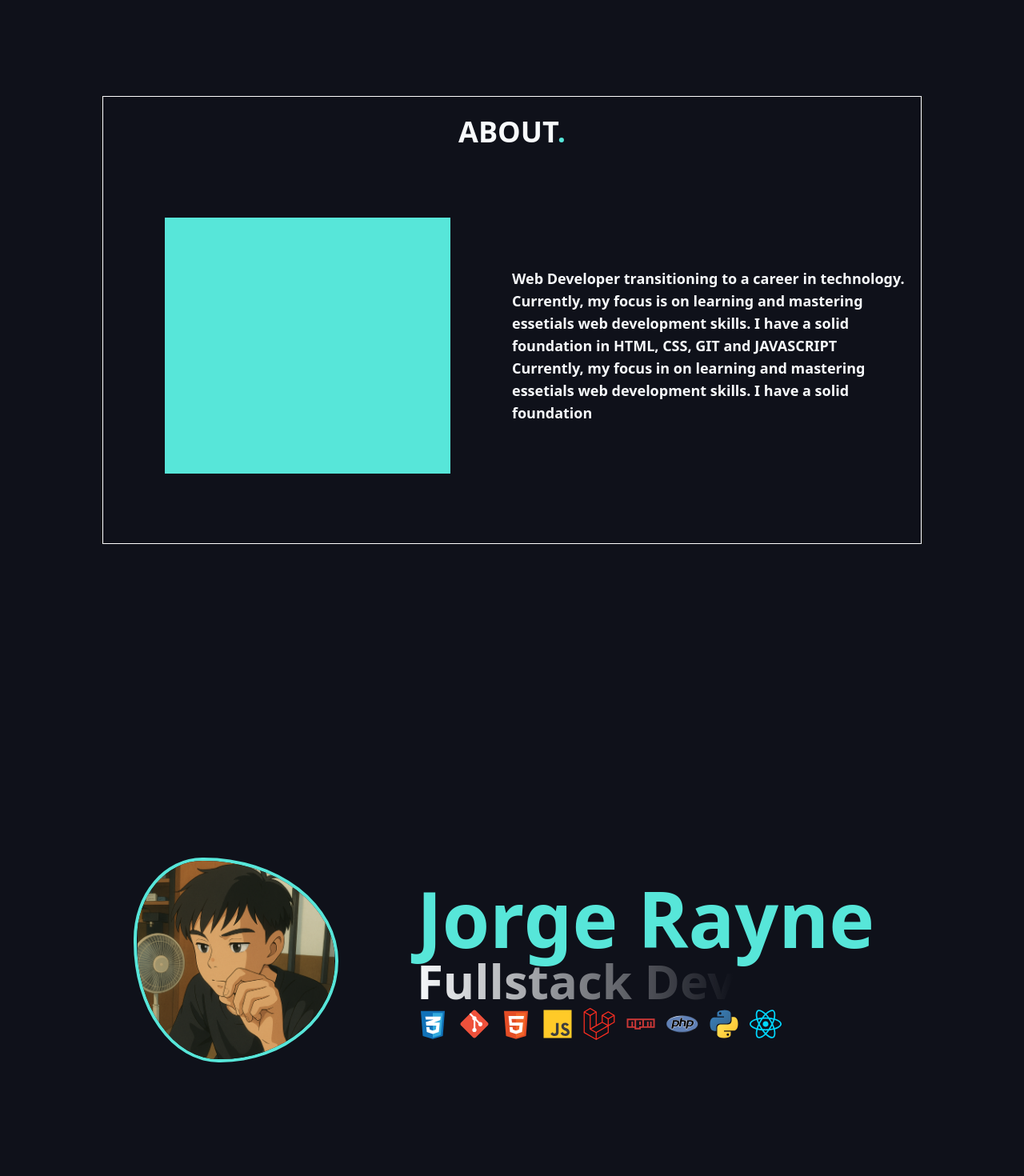
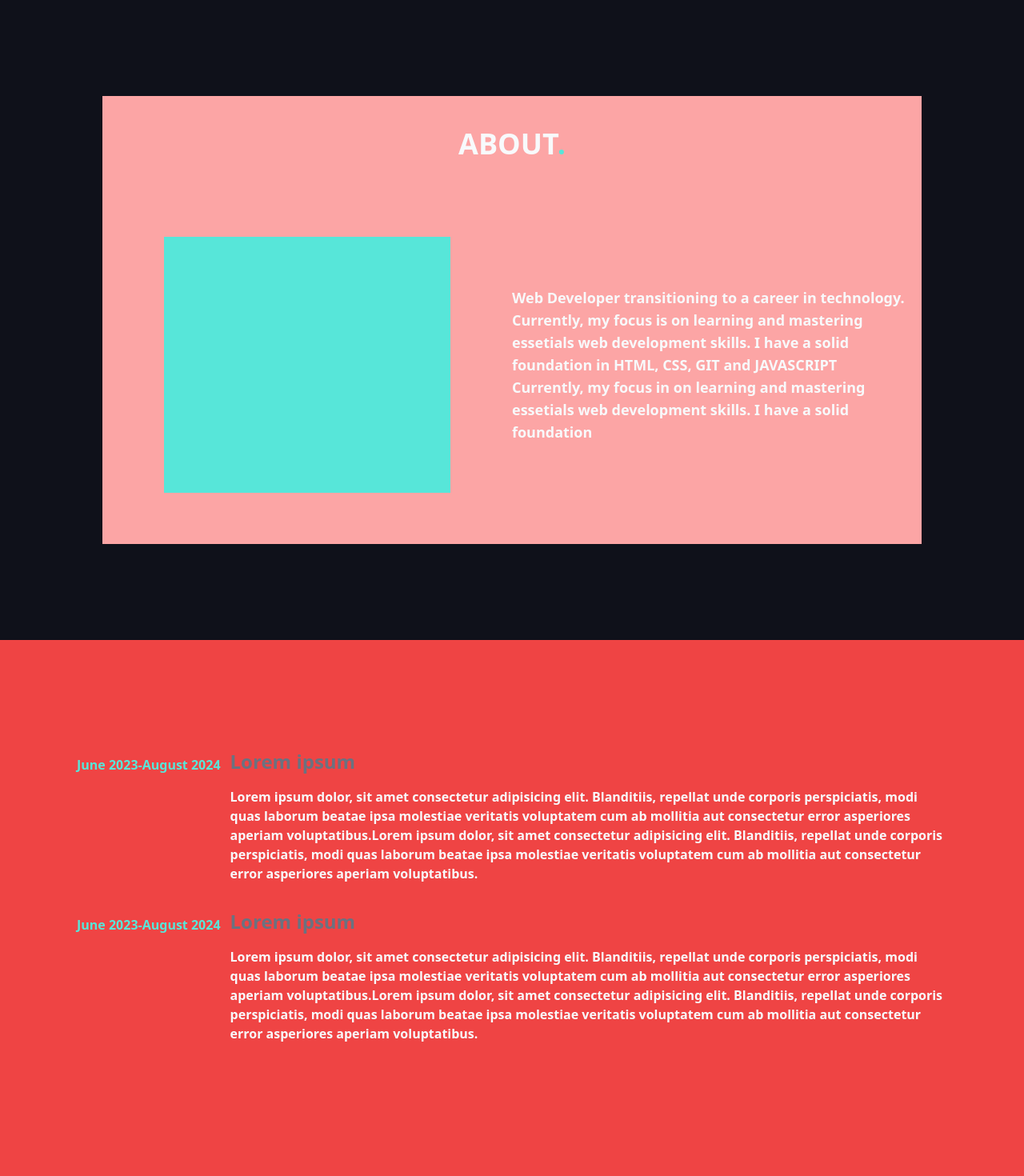
Before and after one commit to JorgeRayne/Portfolio-v2, a React (Vite) app: page / in a window 1280 px wide. Shown: the part 800-2270 px from the top of the page at 80% size. Built offline with nearby package versions, Linux system fonts and the light colour scheme.

Commit message:
add exprience section

```diff
--- a/src/App.jsx
+++ b/src/App.jsx
@@ -2,6 +2,7 @@ import { useState } from 'react'
 import Header from './Components/Header'
 import Main from './Components/Main'
 import About from './Components/About'
+import Expreince from './Components/Expreince'
 function App() {
 
   return (
@@ -24,6 +25,9 @@ function App() {
           <About/>
         </section>
         <section id='project' className='w-full'>
+          <Expreince/>
+        </section>
+        <section id='exprience' className='w-full'>
           <Main></Main>
         </section>
       </div>
--- a/src/Components/About.jsx
+++ b/src/Components/About.jsx
@@ -3,8 +3,8 @@ import React from 'react'
 function About() {
   return (
   <div className='w-full h-screen flex justify-center items-center bg-background'>
-        <div className='flex justify-evenly items-center flex-col w-[80vw] h-[70vh] border border-white'>
-            <div className='text-4xl font-bold text-text'>
+        <div className='flex justify-between items-center flex-col w-[80vw] h-[70vh] bg-red-300 '>
+            <div className='text-4xl font-bold text-text mt-10'>
               ABOUT<span className='text-primary font-bold'>.</span>
             </div>
             <div className='overflow-hidden flex justify-around items-center h-[80%] '>
--- /dev/null
+++ b/src/Components/ExpCard.jsx
@@ -0,0 +1,11 @@
+import React from 'react'
+
+function ExpCard({children}) {
+  return (
+    <div className='flex gap-3 p-4'>
+        {children}
+    </div>
+  )
+}
+
+export default ExpCard
--- /dev/null
+++ b/src/Components/Expreince.jsx
@@ -0,0 +1,45 @@
+import React from 'react'
+import ExpCard from './ExpCard'
+
+function Expreince() {
+  return (
+    <div className='w-full h-screen flex justify-center items-center bg-red-500'>
+        <div className='h-[90%] w-full p-20'>
+
+
+            {/* exprience component */}
+            <ExpCard>
+                <span className='shrink-0 whitespace-nowrap pt-2'>
+                    <p className='text-primary font-semibold'>June 2023-August 2024</p>
+                </span>
+                <div className='flex justify-center items-start flex-col'>
+                    <div className='mb-4'>
+                        <div className='font-bold text-muted text-2xl'>Lorem ipsum</div>
+                    </div>
+                    <div className='font-semibold text-text'>
+                        Lorem ipsum dolor, sit amet consectetur adipisicing elit. Blanditiis, repellat unde corporis perspiciatis, modi quas laborum beatae ipsa molestiae veritatis voluptatem cum ab mollitia aut consectetur error asperiores aperiam voluptatibus.Lorem ipsum dolor, sit amet consectetur adipisicing elit. Blanditiis, repellat unde corporis perspiciatis, modi quas laborum beatae ipsa molestiae veritatis voluptatem cum ab mollitia aut consectetur error asperiores aperiam voluptatibus.
+                    </div>
+                </div>
+            </ExpCard>
+
+            <ExpCard>
+                <span className='shrink-0 whitespace-nowrap pt-2'>
+                    <p className='text-primary font-semibold'>June 2023-August 2024</p>
+                </span>
+                <div className='flex justify-center items-start flex-col'>
+                    <div className='mb-4'>
+                        <div className='font-bold text-muted text-2xl'>Lorem ipsum</div>
+                    </div>
+                    <div className='font-semibold text-text'>
+                        Lorem ipsum dolor, sit amet consectetur adipisicing elit. Blanditiis, repellat unde corporis perspiciatis, modi quas laborum beatae ipsa molestiae veritatis voluptatem cum ab mollitia aut consectetur error asperiores aperiam voluptatibus.Lorem ipsum dolor, sit amet consectetur adipisicing elit. Blanditiis, repellat unde corporis perspiciatis, modi quas laborum beatae ipsa molestiae veritatis voluptatem cum ab mollitia aut consectetur error asperiores aperiam voluptatibus.
+                    </div>
+                </div>
+            </ExpCard>
+
+
+        </div>
+    </div>
+  )
+}
+
+export default Expreince
```
